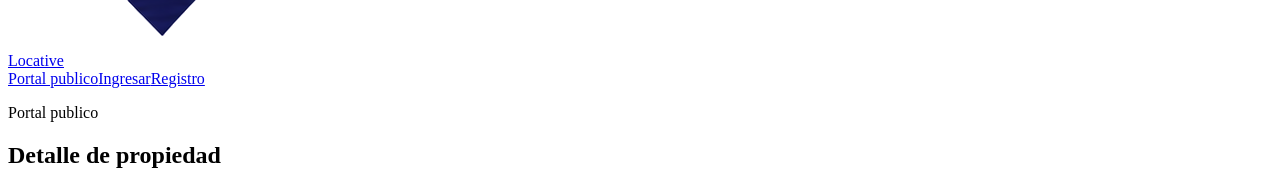
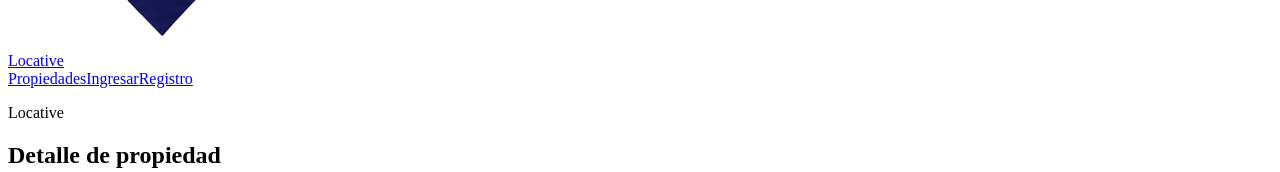
Before and after one commit to emisrt/Proyecto-Inmobiliario, a React (Vite) app: page /portal/propiedades/1 in a window 1280 px wide. Shown: the part 349-521 px from the top of the page. Built offline with nearby package versions, Linux system fonts and the light colour scheme; no server answers; the database is empty; the HTML template or start-up script is replaced by a standard one.

Commit message:
Persist session and refine public portal copy

```diff
--- a/src/components/PublicHeader.jsx
+++ b/src/components/PublicHeader.jsx
@@ -1,14 +1,29 @@
 import { NavLink } from 'react-router-dom'
+import { useAuth } from '../context/useAuth'
+import { getRoleHome } from '../utils/roles'
 import BrandLogo from './BrandLogo'
 
 function PublicHeader() {
+  const { isAuthenticated, loading, logout, profile } = useAuth()
+
   return (
     <header className="topbar">
       <BrandLogo />
       <nav className="nav">
-        <NavLink to="/portal">Portal publico</NavLink>
-        <NavLink to="/login">Ingresar</NavLink>
-        <NavLink to="/register">Registro</NavLink>
+        <NavLink to="/portal">Propiedades</NavLink>
+        {!loading && isAuthenticated ? (
+          <>
+            <NavLink to={getRoleHome(profile?.role)}>Mi panel</NavLink>
+            <button className="nav-button" type="button" onClick={logout}>
+              Salir
+            </button>
+          </>
+        ) : (
+          <>
+            <NavLink to="/login">Ingresar</NavLink>
+            <NavLink to="/register">Registro</NavLink>
+          </>
+        )}
       </nav>
     </header>
   )
--- a/src/pages/NotFound.jsx
+++ b/src/pages/NotFound.jsx
@@ -7,7 +7,7 @@ function NotFound() {
         <p className="eyebrow">404</p>
         <h1>Pagina no encontrada</h1>
         <p className="muted">La ruta solicitada no existe en este prototipo.</p>
-        <Link to="/portal">Volver al portal publico</Link>
+        <Link to="/portal">Volver a propiedades</Link>
       </section>
     </main>
   )
--- a/src/pages/PortalPublico.jsx
+++ b/src/pages/PortalPublico.jsx
@@ -44,7 +44,7 @@ function PortalPublico() {
       <PublicHeader />
       <main className="page">
         <section className="page-heading">
-          <p>Portal publico</p>
+          <p>Locative</p>
           <h1>Propiedades disponibles</h1>
         </section>
         <form className="filters" onSubmit={handleSubmit}>
--- a/src/pages/properties/PropertyDetail.jsx
+++ b/src/pages/properties/PropertyDetail.jsx
@@ -91,7 +91,7 @@ function PropertyDetail({ publicView = false }) {
         <PublicHeader />
         <main className="page">
           <section className="page-heading">
-            <p>Portal publico</p>
+            <p>Locative</p>
             <h1>Detalle de propiedad</h1>
           </section>
           {content}
--- a/src/services/supabaseClient.js
+++ b/src/services/supabaseClient.js
@@ -6,5 +6,12 @@ const supabaseAnonKey = import.meta.env.VITE_SUPABASE_ANON_KEY
 export const isSupabaseConfigured = Boolean(supabaseUrl && supabaseAnonKey)
 
 export const supabase = isSupabaseConfigured
-  ? createClient(supabaseUrl, supabaseAnonKey)
+  ? createClient(supabaseUrl, supabaseAnonKey, {
+      auth: {
+        persistSession: true,
+        autoRefreshToken: true,
+        detectSessionInUrl: true,
+        storageKey: 'locative-auth-session',
+      },
+    })
   : null
```
Also changed, not shown: src/styles/global.css (+12 -0 lines).
